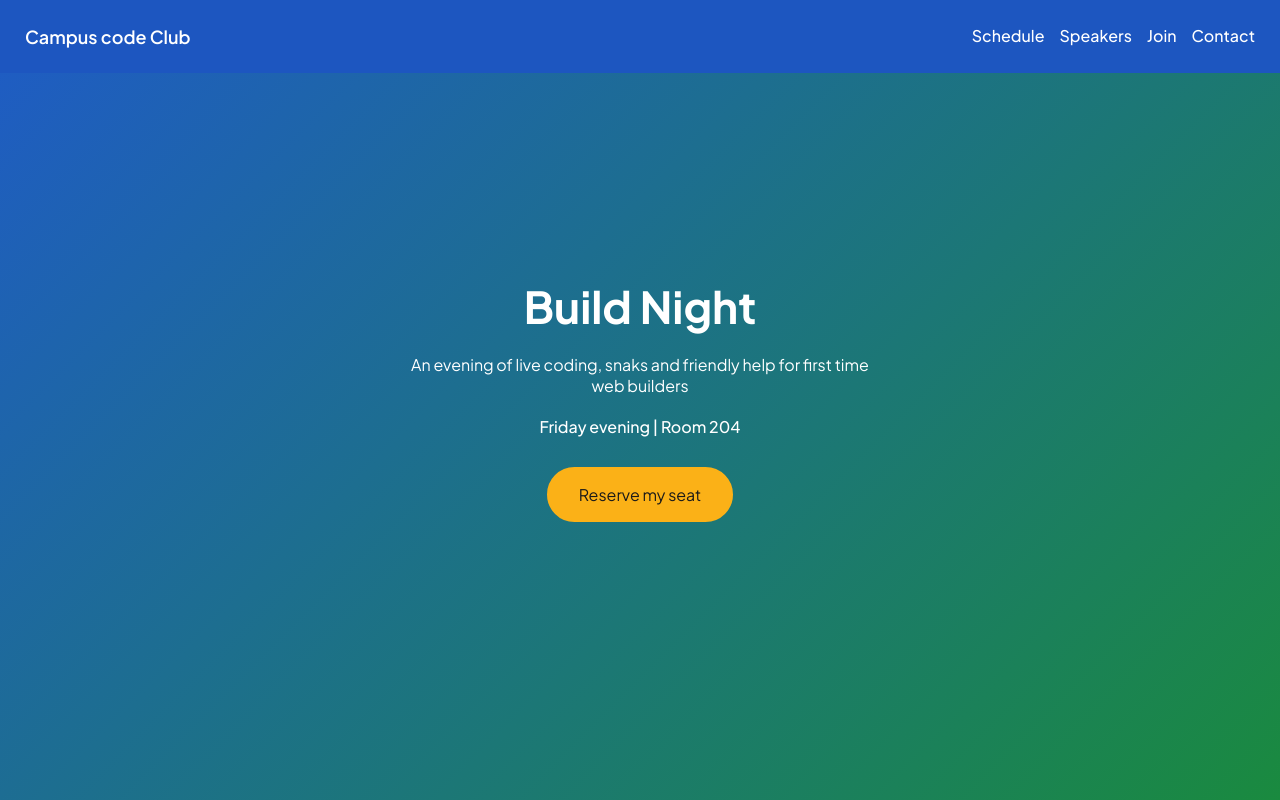
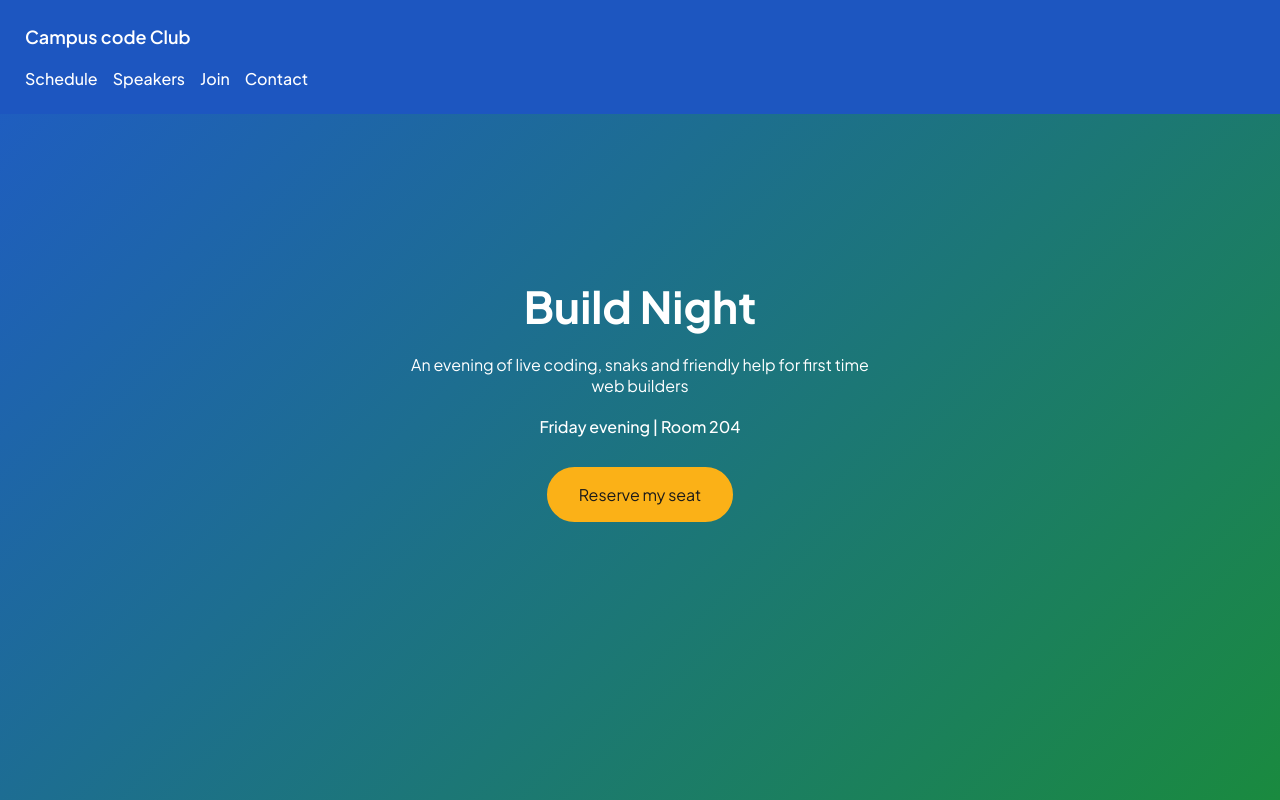
Before and after one commit to Maro3060/GDG_Campus-Code-Club, a plain HTML site: page index.html in a window 1280 px wide. Shown: the top 800 px of the page. Drawn offline with Linux system fonts and the light colour scheme.

Commit message:
fix nav bar

```diff
--- a/css/responsive.css
+++ b/css/responsive.css
@@ -1,6 +1,11 @@
 @media (max-width: 1280px) {
-      .container {
-    width: 90%;
+  .container {
+    width: 100%;
+  }
+
+  nav {
+    flex-direction: column;
+    row-gap: 20px;
   }
   .schedule-and-speakers-content {
     display: flex;
```
